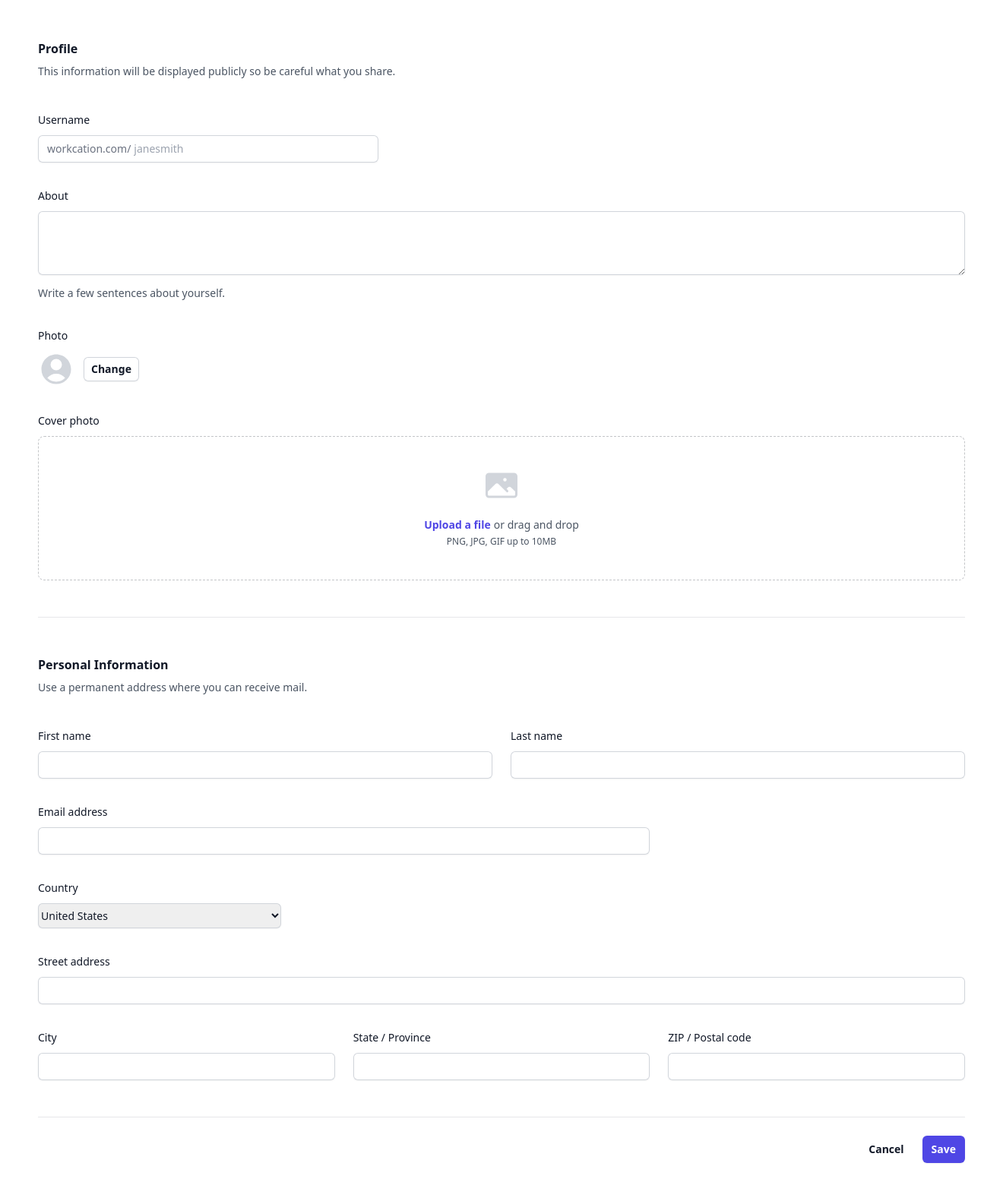
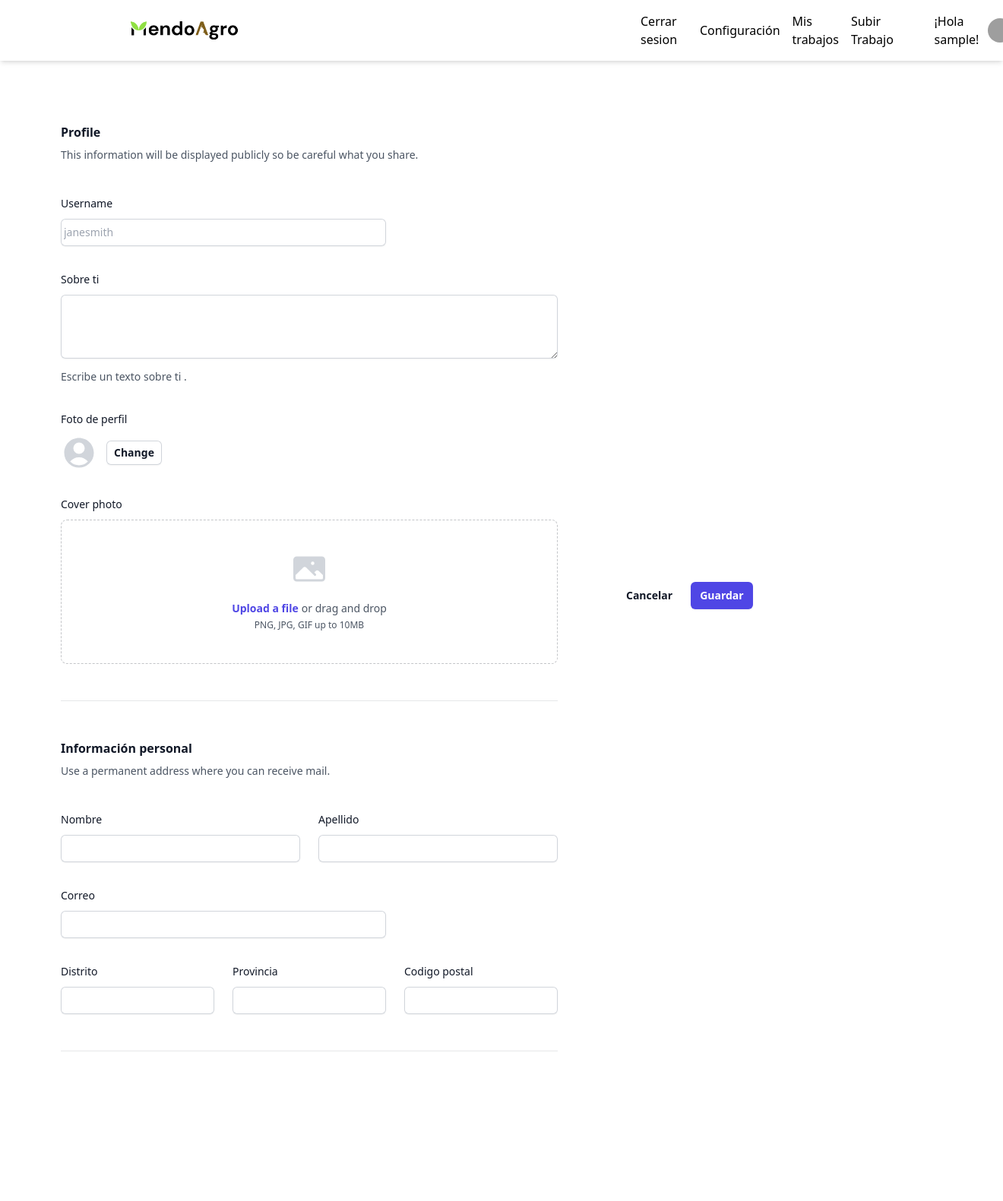
Before and after one commit to luanacanselmo/MendoAgro, a PHP site: page /vista/configuracion.php in a window 1320 px wide; the page is wider, and only the part inside the window is pictured. Shown: that part at 76% size. After the commit the page ends 1384 px from the top of that part, so only its background shows below. Run offline with PHP 8.4, Linux system fonts and the light colour scheme; the visitor is signed in with stand-in values (Sample User, id 1); some libraries are stand-ins or nearby versions; grey boxes are pictures that could not be loaded.

Commit message:
cambios en el estilos del usuario

```diff
--- a/vista/cabecera.php
+++ b/vista/cabecera.php
@@ -24,13 +24,16 @@
         <div class="offcanvas-body">
           <ul class="navbar-nav justify-content-end flex-grow-1 pe-3">
             <li class="nav-item">
-              <a class="nav-link active" aria-current="page" href="#">Inicio</a>
+              <a class="nav-link active" aria-current="page" href="mistrabajos.php">Inicio</a>
             </li>
             <li class="nav-item">
               <a class="nav-link" href="subirTrabajo.php">Subir Publicación</a>
             </li>
             <li class="nav-item">
               <a class="nav-link" href="mistrabajos.php">Mis publicaciones</a>
+            </li>
+            <li class="nav-item">
+              <a class="nav-link" href="configuracion.php">Configuración</a>
             </li>
             <!-- <li class="nav-item dropdown">
               <a class="nav-link dropdown-toggle" href="#" role="button" data-bs-toggle="dropdown" aria-expanded="false">
--- a/vista/componentes/nav.php
+++ b/vista/componentes/nav.php
@@ -12,7 +12,10 @@
             </svg>
         </button>
         <ul class="hidden md:flex md:flex-row font-normal">
-            <li class="flex items-center space-x-3 p-2"><a class="hover:text-green-500" href="/MendoAgro/index.php">Inicio</a></li>
+            <!-- <li class="flex items-center space-x-3 p-2"><a class="hover:text-green-500" href="/MendoAgro/index.php">Inicio</a></li> -->
+            <li class="flex items-center space-x-1 p-2"><a class="hover:text-green-500" href="/MendoAgro/vista/configuracion.php">Cerrar sesion</a></li>
+
+            <li class="flex items-center space-x-3 p-2"><a class="hover:text-green-500" href="/MendoAgro/vista/configuracion.php">Configuración</a></li>
             <li class="flex items-center space-x-3 p-2"><a class="hover:text-green-500" href="/MendoAgro/vista/mistrabajos.php">Mis trabajos</a></li>
             <li class="flex items-center space-x-3 p-2"><a class="hover:text-green-500" href="/MendoAgro/vista/subirTrabajo.php">Subir Trabajo</a></li>
             <div class="flex ml-10">
--- a/vista/configuracion.php
+++ b/vista/configuracion.php
@@ -1,3 +1,7 @@
+<?php
+session_start();
+
+?>
 <!DOCTYPE html>
 <html lang="en">
 <head>
@@ -5,6 +9,8 @@
     <meta name="viewport" content="width=device-width, initial-scale=1.0">
     <title>Document</title>
     <script src="https://cdn.tailwindcss.com"></script>
+    <link rel="stylesheet" href="vista.css" />
+
 <style>
 
 
@@ -14,12 +20,13 @@
 }
 
 .formularioconfig{
-    margin: 50px;
+    margin: 80px;
 }
 
 </style>
 </head>
 <body>
+<?php include "./componentes/nav.php"; ?>
 
 <div class="formularioconfig">
 <form>
@@ -33,22 +40,22 @@
           <label for="username" class="block text-sm font-medium leading-6 text-gray-900">Username</label>
           <div class="mt-2">
             <div class="flex rounded-md shadow-sm ring-1 ring-inset ring-gray-300 focus-within:ring-2 focus-within:ring-inset focus-within:ring-indigo-600 sm:max-w-md">
-              <span class="flex select-none items-center pl-3 text-gray-500 sm:text-sm">workcation.com/</span>
+
               <input type="text" name="username" id="username" autocomplete="username" class="block flex-1 border-0 bg-transparent py-1.5 pl-1 text-gray-900 placeholder:text-gray-400 focus:ring-0 sm:text-sm sm:leading-6" placeholder="janesmith">
             </div>
           </div>
         </div>
 
         <div class="col-span-full">
-          <label for="about" class="block text-sm font-medium leading-6 text-gray-900">About</label>
+          <label for="about" class="block text-sm font-medium leading-6 text-gray-900">Sobre ti</label>
           <div class="mt-2">
             <textarea id="about" name="about" rows="3" class="block w-full rounded-md border-0 py-1.5 text-gray-900 shadow-sm ring-1 ring-inset ring-gray-300 placeholder:text-gray-400 focus:ring-2 focus:ring-inset focus:ring-indigo-600 sm:text-sm sm:leading-6"></textarea>
           </div>
-          <p class="mt-3 text-sm leading-6 text-gray-600">Write a few sentences about yourself.</p>
+          <p class="mt-3 text-sm leading-6 text-gray-600">Escribe un texto sobre ti .</p>
         </div>
 
         <div class="col-span-full">
-          <label for="photo" class="block text-sm font-medium leading-6 text-gray-900">Photo</label>
+          <label for="photo" class="block text-sm font-medium leading-6 text-gray-900">Foto de perfil</label>
           <div class="mt-2 flex items-center gap-x-3">
             <svg class="h-12 w-12 text-gray-300" viewBox="0 0 24 24" fill="currentColor" aria-hidden="true">
               <path fill-rule="evenodd" d="M18.685 19.097A9.723 9.723 0 0021.75 12c0-5.385-4.365-9.75-9.75-9.75S2.25 6.615 2.25 12a9.723 9.723 0 003.065 7.097A9.716 9.716 0 0012 21.75a9.716 9.716 0 006.685-2.653zm-12.54-1.285A7.486 7.486 0 0112 15a7.486 7.486 0 015.855 2.812A8.224 8.224 0 0112 20.25a8.224 8.224 0 01-5.855-2.438zM15.75 9a3.75 3.75 0 11-7.5 0 3.75 3.75 0 017.5 0z" clip-rule="evenodd" />
@@ -79,32 +86,32 @@
     </div>
 
     <div class="border-b border-gray-900/10 pb-12">
-      <h2 class="text-base font-semibold leading-7 text-gray-900">Personal Information</h2>
+      <h2 class="text-base font-semibold leading-7 text-gray-900">Información personal</h2>
       <p class="mt-1 text-sm leading-6 text-gray-600">Use a permanent address where you can receive mail.</p>
 
       <div class="mt-10 grid grid-cols-1 gap-x-6 gap-y-8 sm:grid-cols-6">
         <div class="sm:col-span-3">
-          <label for="first-name" class="block text-sm font-medium leading-6 text-gray-900">First name</label>
+          <label for="first-name" class="block text-sm font-medium leading-6 text-gray-900">Nombre </label>
           <div class="mt-2">
             <input type="text" name="first-name" id="first-name" autocomplete="given-name" class="block w-full rounded-md border-0 py-1.5 text-gray-900 shadow-sm ring-1 ring-inset ring-gray-300 placeholder:text-gray-400 focus:ring-2 focus:ring-inset focus:ring-indigo-600 sm:text-sm sm:leading-6">
           </div>
         </div>
 
         <div class="sm:col-span-3">
-          <label for="last-name" class="block text-sm font-medium leading-6 text-gray-900">Last name</label>
+          <label for="last-name" class="block text-sm font-medium leading-6 text-gray-900">Apellido</label>
           <div class="mt-2">
             <input type="text" name="last-name" id="last-name" autocomplete="family-name" class="block w-full rounded-md border-0 py-1.5 text-gray-900 shadow-sm ring-1 ring-inset ring-gray-300 placeholder:text-gray-400 focus:ring-2 focus:ring-inset focus:ring-indigo-600 sm:text-sm sm:leading-6">
           </div>
         </div>
 
         <div class="sm:col-span-4">
-          <label for="email" class="block text-sm font-medium leading-6 text-gray-900">Email address</label>
+          <label for="email" class="block text-sm font-medium leading-6 text-gray-900">Correo</label>
           <div class="mt-2">
             <input id="email" name="email" type="email" autocomplete="email" class="block w-full rounded-md border-0 py-1.5 text-gray-900 shadow-sm ring-1 ring-inset ring-gray-300 placeholder:text-gray-400 focus:ring-2 focus:ring-inset focus:ring-indigo-600 sm:text-sm sm:leading-6">
           </div>
         </div>
 
-        <div class="sm:col-span-3">
+        <!-- <div class="sm:col-span-3">
           <label for="country" class="block text-sm font-medium leading-6 text-gray-900">Country</label>
           <div class="mt-2">
             <select id="country" name="country" autocomplete="country-name" class="block w-full rounded-md border-0 py-1.5 text-gray-900 shadow-sm ring-1 ring-inset ring-gray-300 focus:ring-2 focus:ring-inset focus:ring-indigo-600 sm:max-w-xs sm:text-sm sm:leading-6">
@@ -120,24 +127,24 @@
           <div class="mt-2">
             <input type="text" name="street-address" id="street-address" autocomplete="street-address" class="block w-full rounded-md border-0 py-1.5 text-gray-900 shadow-sm ring-1 ring-inset ring-gray-300 placeholder:text-gray-400 focus:ring-2 focus:ring-inset focus:ring-indigo-600 sm:text-sm sm:leading-6">
           </div>
-        </div>
+        </div> -->
 
         <div class="sm:col-span-2 sm:col-start-1">
-          <label for="city" class="block text-sm font-medium leading-6 text-gray-900">City</label>
+          <label for="city" class="block text-sm font-medium leading-6 text-gray-900">Distrito</label>
           <div class="mt-2">
             <input type="text" name="city" id="city" autocomplete="address-level2" class="block w-full rounded-md border-0 py-1.5 text-gray-900 shadow-sm ring-1 ring-inset ring-gray-300 placeholder:text-gray-400 focus:ring-2 focus:ring-inset focus:ring-indigo-600 sm:text-sm sm:leading-6">
           </div>
         </div>
 
         <div class="sm:col-span-2">
-          <label for="region" class="block text-sm font-medium leading-6 text-gray-900">State / Province</label>
+          <label for="region" class="block text-sm font-medium leading-6 text-gray-900">Provincia</label>
           <div class="mt-2">
             <input type="text" name="region" id="region" autocomplete="address-level1" class="block w-full rounded-md border-0 py-1.5 text-gray-900 shadow-sm ring-1 ring-inset ring-gray-300 placeholder:text-gray-400 focus:ring-2 focus:ring-inset focus:ring-indigo-600 sm:text-sm sm:leading-6">
           </div>
         </div>
 
         <div class="sm:col-span-2">
-          <label for="postal-code" class="block text-sm font-medium leading-6 text-gray-900">ZIP / Postal code</label>
+          <label for="postal-code" class="block text-sm font-medium leading-6 text-gray-900">Codigo postal</label>
           <div class="mt-2">
             <input type="text" name="postal-code" id="postal-code" autocomplete="postal-code" class="block w-full rounded-md border-0 py-1.5 text-gray-900 shadow-sm ring-1 ring-inset ring-gray-300 placeholder:text-gray-400 focus:ring-2 focus:ring-inset focus:ring-indigo-600 sm:text-sm sm:leading-6">
           </div>
@@ -148,8 +155,8 @@
   </div>
 
   <div class="mt-6 flex items-center justify-end gap-x-6">
-    <button type="button" class="text-sm font-semibold leading-6 text-gray-900">Cancel</button>
-    <button type="submit" class="rounded-md bg-indigo-600 px-3 py-2 text-sm font-semibold text-white shadow-sm hover:bg-indigo-500 focus-visible:outline focus-visible:outline-2 focus-visible:outline-offset-2 focus-visible:outline-indigo-600">Save</button>
+    <button type="button" class="text-sm font-semibold leading-6 text-gray-900">Cancelar</button>
+    <button type="submit" class="rounded-md bg-indigo-600 px-3 py-2 text-sm font-semibold text-white shadow-sm hover:bg-indigo-500 focus-visible:outline focus-visible:outline-2 focus-visible:outline-offset-2 focus-visible:outline-indigo-600">Guardar</button>
   </div>
 </form>
 
```
Also changed, not shown: vista/mistrabajos.php (+4 -4 lines), vista/subirTrabajo.php (+9 -4 lines).
